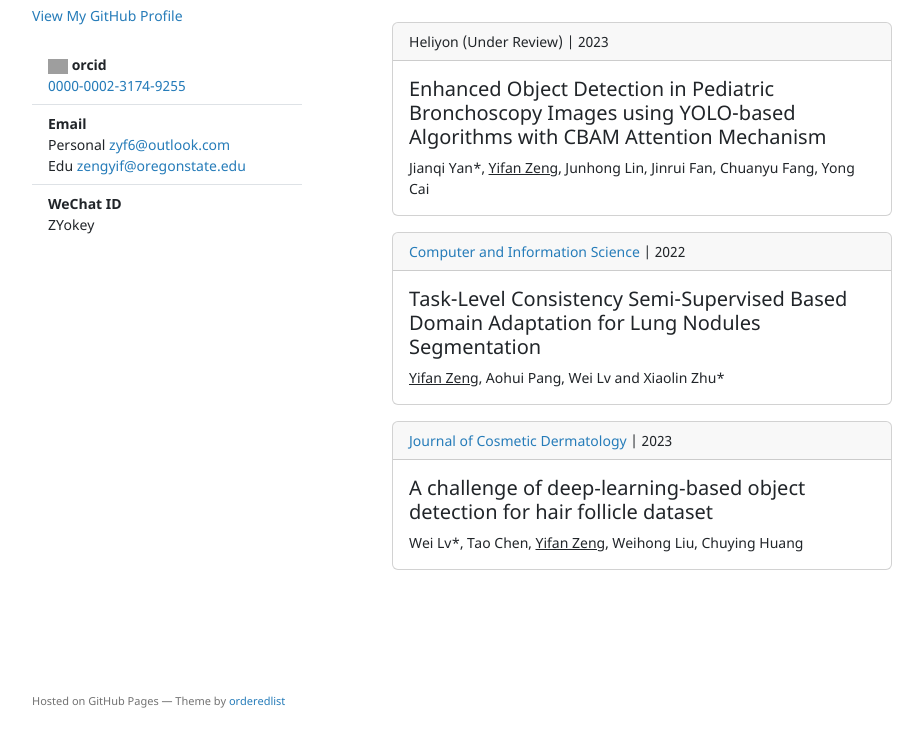
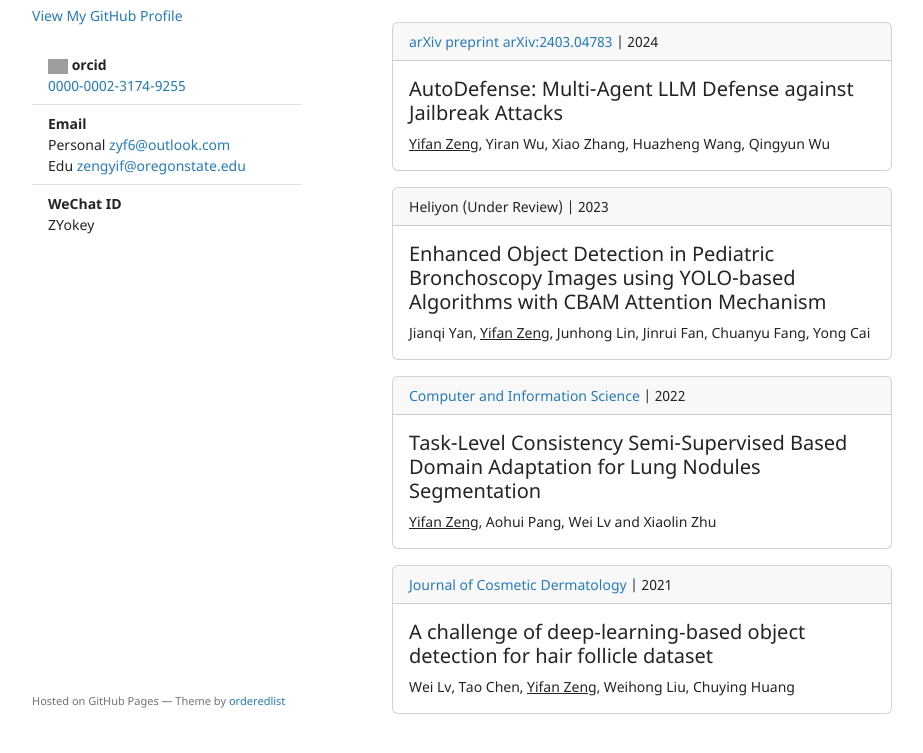
Before and after one commit to XHMY/xhmy.github.io, a Jekyll site: the page built from index.md, in a window 1280 px wide and 1119 px high. Shown: the part 339-1092 px from the top of the window, without its empty margins (178-1101 px from the left). Built offline with Jekyll 4.4.1, drawn with Linux system fonts in a browser that asks for light colours; grey boxes are pictures that could not be loaded.

Commit message:
add new paper

```diff
--- a/_layouts/index.html
+++ b/_layouts/index.html
@@ -54,11 +54,20 @@
         <h3>Publications</h3>
         <div class="card my-3">
           <div class="card-header">
+            <a href="https://arxiv.org/pdf/2403.04783">arXiv preprint arXiv:2403.04783</a> | 2024
+          </div>
+          <div class="card-body">
+            <h5 class="card-title">AutoDefense: Multi-Agent LLM Defense against Jailbreak Attacks</h5>
+            <p class="card-text"><u>Yifan Zeng</u>, Yiran Wu, Xiao Zhang, Huazheng Wang, Qingyun Wu</p>
+          </div>
+        </div>
+        <div class="card my-3">
+          <div class="card-header">
             Heliyon (Under Review) | 2023
           </div>
           <div class="card-body">
             <h5 class="card-title">Enhanced Object Detection in Pediatric Bronchoscopy Images using YOLO-based Algorithms with CBAM Attention Mechanism</h5>
-            <p class="card-text">Jianqi Yan*, <u>Yifan Zeng</u>, Junhong Lin, Jinrui Fan, Chuanyu Fang, Yong Cai</p>
+            <p class="card-text">Jianqi Yan, <u>Yifan Zeng</u>, Junhong Lin, Jinrui Fan, Chuanyu Fang, Yong Cai</p>
           </div>
         </div>
         <div class="card my-3">
@@ -67,16 +76,16 @@
           </div>
           <div class="card-body">
             <h5 class="card-title">Task-Level Consistency Semi-Supervised Based Domain Adaptation for Lung Nodules Segmentation</h5>
-            <p class="card-text"><u>Yifan Zeng</u>, Aohui Pang, Wei Lv and Xiaolin Zhu*</p>
+            <p class="card-text"><u>Yifan Zeng</u>, Aohui Pang, Wei Lv and Xiaolin Zhu</p>
           </div>
         </div>
         <div class="card my-3">
           <div class="card-header">
-            <a href="https://onlinelibrary.wiley.com/doi/10.1111/jocd.15742">Journal of Cosmetic Dermatology</a> | 2023
+            <a href="https://onlinelibrary.wiley.com/doi/10.1111/jocd.15742">Journal of Cosmetic Dermatology</a> | 2021
           </div>
           <div class="card-body">
             <h5 class="card-title">A challenge of deep‐learning‐based object detection for hair follicle dataset</h5>
-            <p class="card-text">Wei Lv*, Tao Chen, <u>Yifan Zeng</u>, Weihong Liu, Chuying Huang</p>
+            <p class="card-text">Wei Lv, Tao Chen, <u>Yifan Zeng</u>, Weihong Liu, Chuying Huang</p>
           </div>
         </div>
       </section>
```
